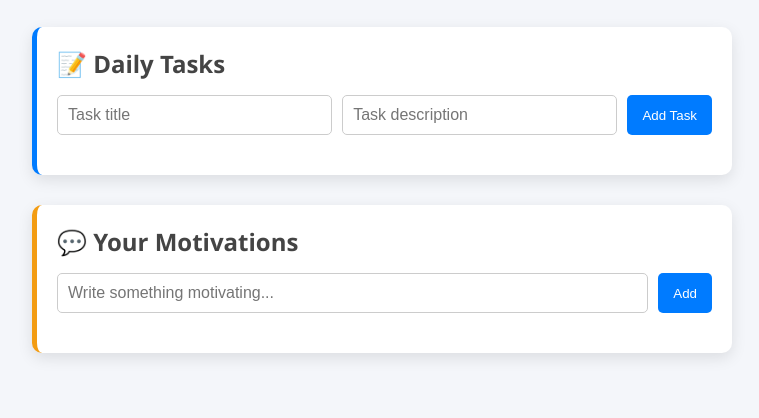
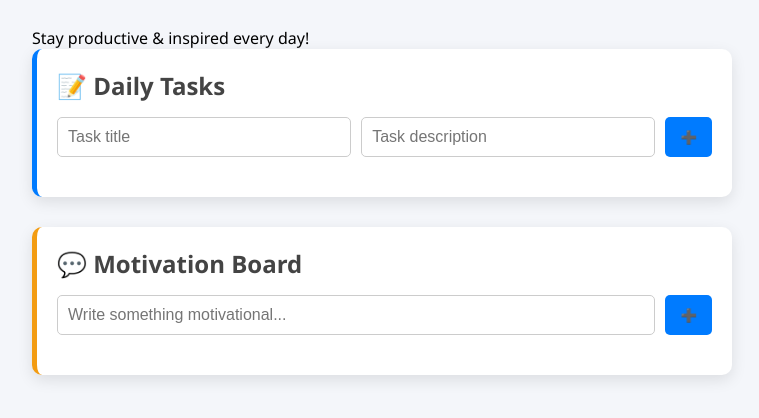
Before and after one commit to ShivaRandom0319/taskmanager, a plain HTML site: page index.html in a window 1280 px wide. Shown: the part 66-484 px from the top of the page, without its empty margins (258-1017 px from the left). Drawn offline with Linux system fonts and the light colour scheme.

Commit message:
Update index.html

```diff
--- a/index.html
+++ b/index.html
@@ -8,25 +8,26 @@
 </head>
 <body>
   <div class="container">
-    <h1>🌟 Motivated Daily</h1>
+    <header>
+      <h1>🌟 Motivated Daily</h1>
+      <p>Stay productive & inspired every day!</p>
+    </header>
 
-    <!-- Tasks Section -->
     <section class="card task-card">
       <h2>📝 Daily Tasks</h2>
       <div class="input-group">
         <input type="text" id="task" placeholder="Task title" />
         <input type="text" id="desc" placeholder="Task description" />
-        <button onclick="addTask()">Add Task</button>
+        <button onclick="addTask()">➕</button>
       </div>
       <ul id="taskList"></ul>
     </section>
 
-    <!-- Motivation Section -->
     <section class="card motivation-card">
-      <h2>💬 Your Motivations</h2>
+      <h2>💬 Motivation Board</h2>
       <div class="input-group">
-        <input type="text" id="motivationInput" placeholder="Write something motivating..." />
-        <button onclick="addMotivation()">Add</button>
+        <input type="text" id="motivationInput" placeholder="Write something motivational..." />
+        <button onclick="addMotivation()">➕</button>
       </div>
       <ul id="motivationList"></ul>
     </section>
```
